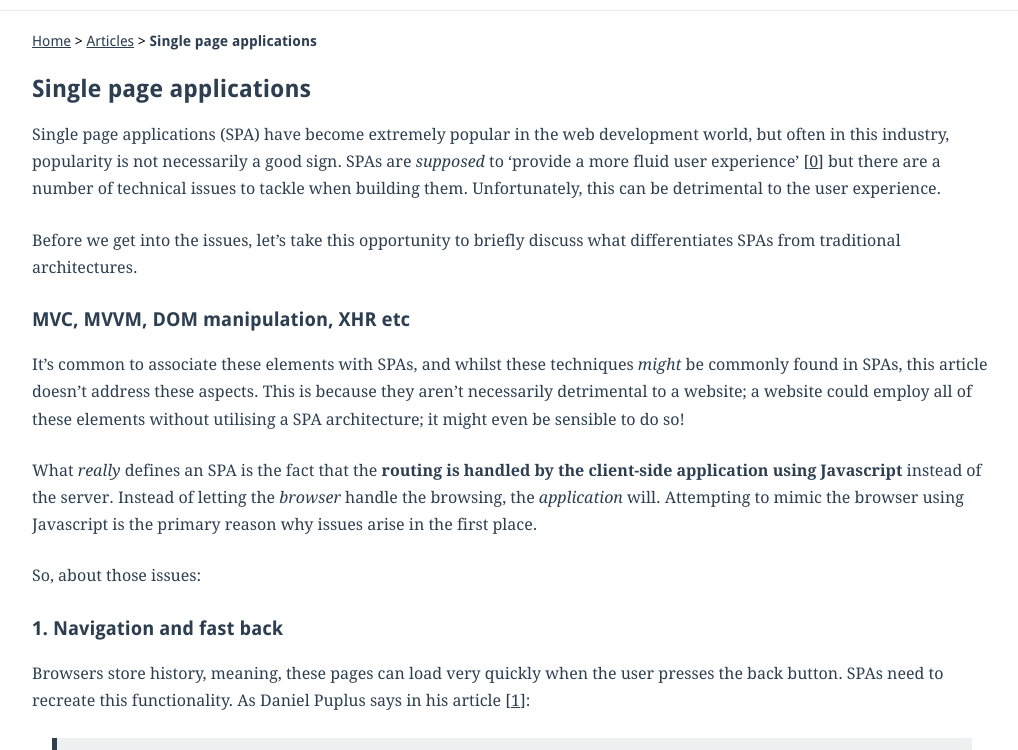
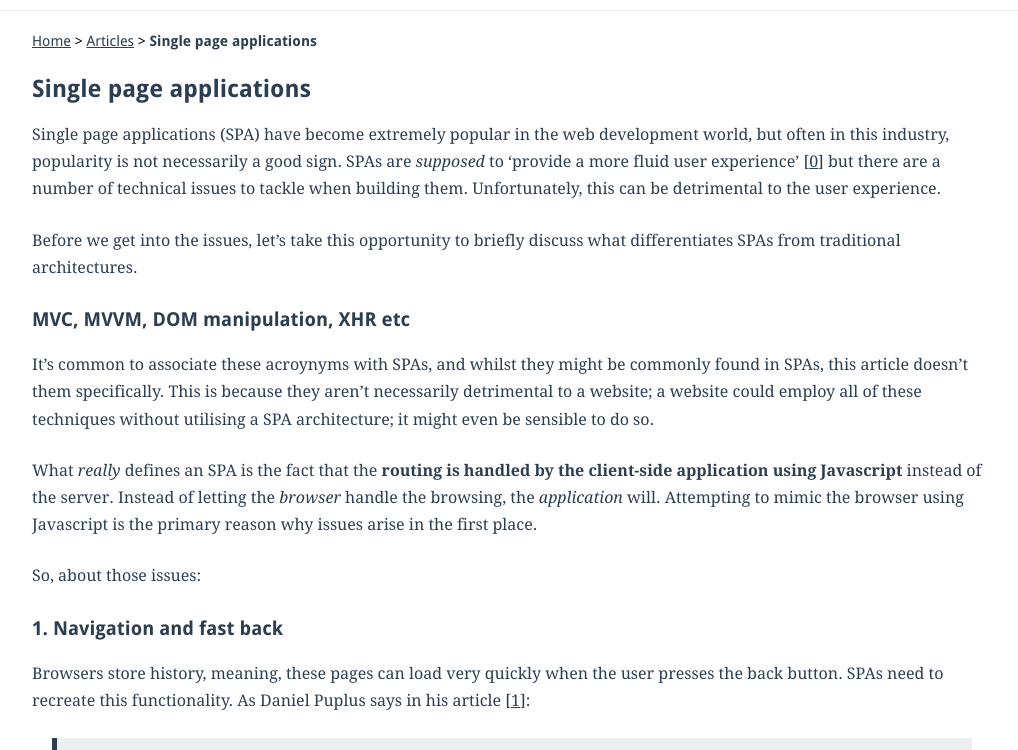
Before and after one commit to adamsilver/adamsilver.io-jekyll, a Jekyll site: the page built from _posts/2014-08-11-single-page-applications.md, in a window 1280 px wide and 900 px high, cut to the strip 150-900 px from the top of the window. Shown: the whole strip, without its empty margins (128-1146 px from the left). Built offline with Jekyll 4.4.1, drawn with Linux system fonts in a browser that asks for light colours; Markdown is read by kramdown in place of the engine named in the settings.

Commit message:
update spa article

```diff
--- a/_posts/2014-08-11-single-page-applications.md
+++ b/_posts/2014-08-11-single-page-applications.md
@@ -11,7 +11,7 @@ Before we get into the issues, let's take this opportunity to briefly discuss wh
 
 ## MVC, MVVM, DOM manipulation, XHR etc
 
-It's common to associate these elements with SPAs, and whilst these techniques *might* be commonly found in SPAs, this article doesn't address these aspects. This is because they aren't necessarily detrimental to a website; a website could employ all of these elements without utilising a SPA architecture; it might even be sensible to do so!
+It's common to associate these acroynyms with SPAs, and whilst they might be commonly found in SPAs, this article doesn't them specifically. This is because they aren't necessarily detrimental to a website; a website could employ all of these techniques without utilising a SPA architecture; it might even be sensible to do so.
 
 What *really* defines an SPA is the fact that the **routing is handled by the client-side application using Javascript** instead of the server. Instead of letting the *browser* handle the browsing, the *application* will. Attempting to mimic the browser using Javascript is the primary reason why issues arise in the first place.
 
```
